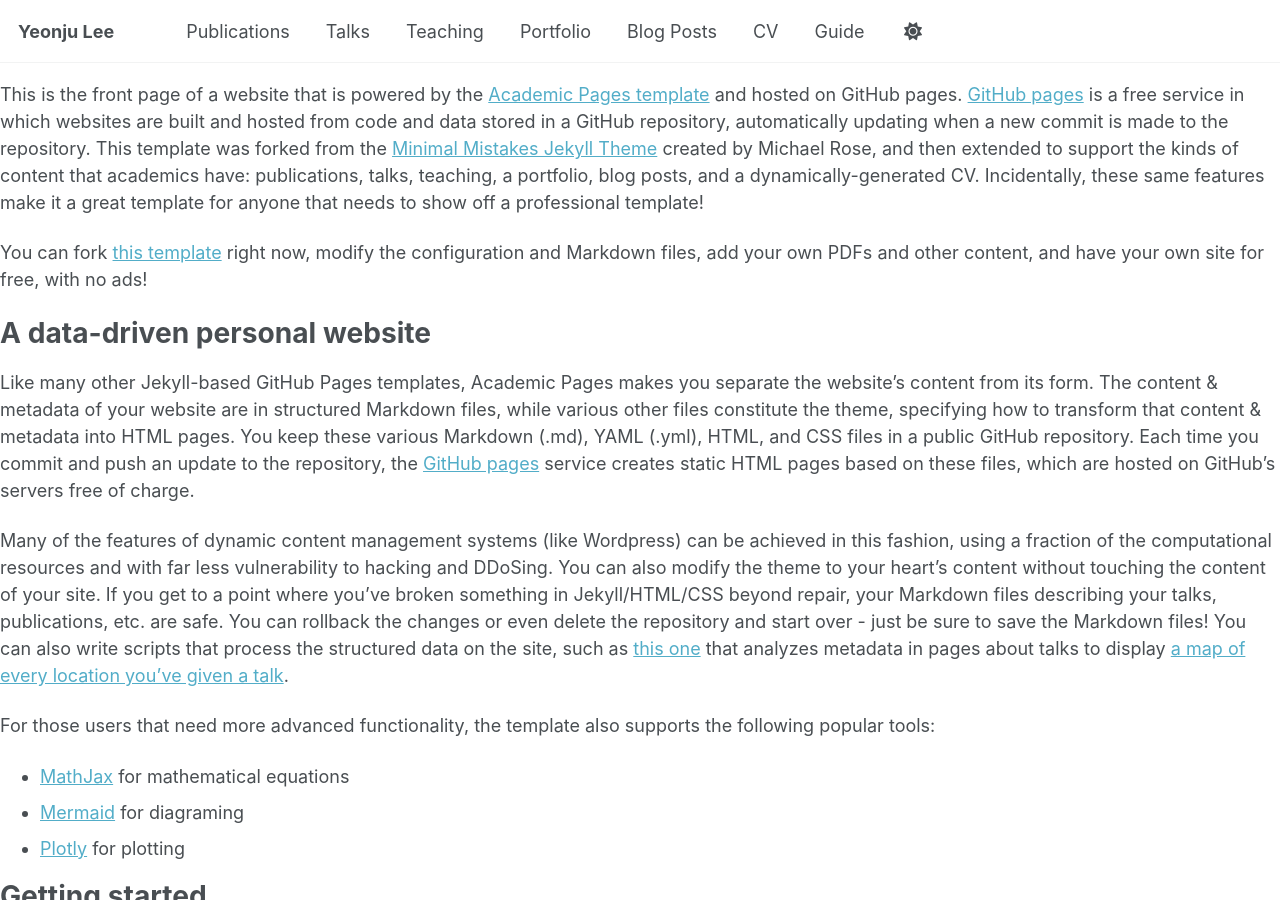
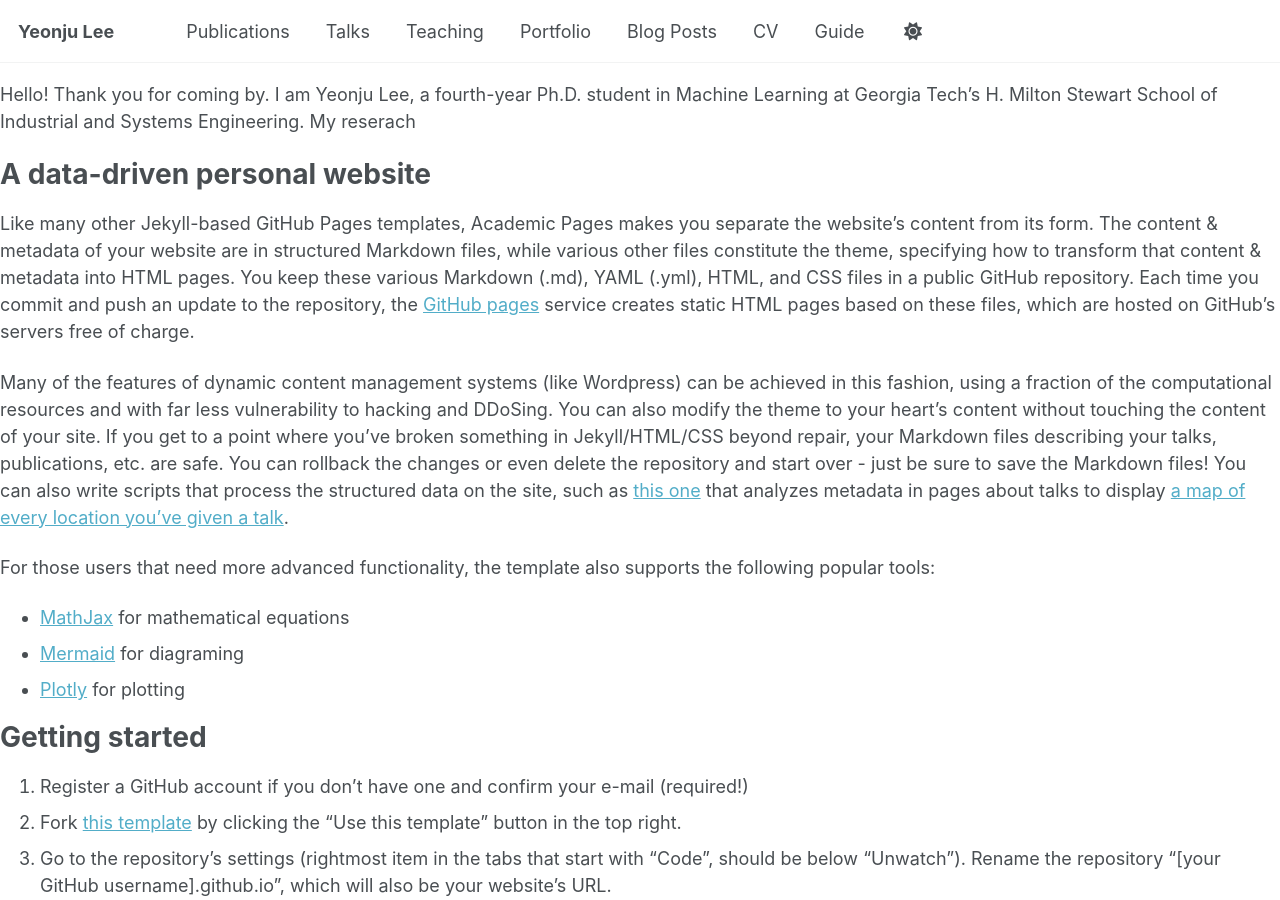
Before and after one commit to ylee845/ylee845.github.io, a Jekyll site: the page built from _pages/about.md, in a window 1280 px wide and 900 px high. Built offline with Jekyll 4.4.1, drawn with Linux system fonts in a browser that asks for light colours; our own code applies the rules of GitHub Pages for plain Markdown files; a script that is not in the unit is left out.

Commit message:
Update about.md

```diff
--- a/_pages/about.md
+++ b/_pages/about.md
@@ -7,9 +7,7 @@ redirect_from:
   - /about.html
 ---
 
-This is the front page of a website that is powered by the [Academic Pages template](https://github.com/academicpages/academicpages.github.io) and hosted on GitHub pages. [GitHub pages](https://pages.github.com) is a free service in which websites are built and hosted from code and data stored in a GitHub repository, automatically updating when a new commit is made to the repository. This template was forked from the [Minimal Mistakes Jekyll Theme](https://mmistakes.github.io/minimal-mistakes/) created by Michael Rose, and then extended to support the kinds of content that academics have: publications, talks, teaching, a portfolio, blog posts, and a dynamically-generated CV. Incidentally, these same features make it a great template for anyone that needs to show off a professional template!
-
- You can fork [this template](https://github.com/academicpages/academicpages.github.io) right now, modify the configuration and Markdown files, add your own PDFs and other content, and have your own site for free, with no ads!
+Hello! Thank you for coming by. I am Yeonju Lee, a fourth-year Ph.D. student in Machine Learning at Georgia Tech’s H. Milton Stewart School of Industrial and Systems Engineering. My reserach
 
 A data-driven personal website
 ======
```
